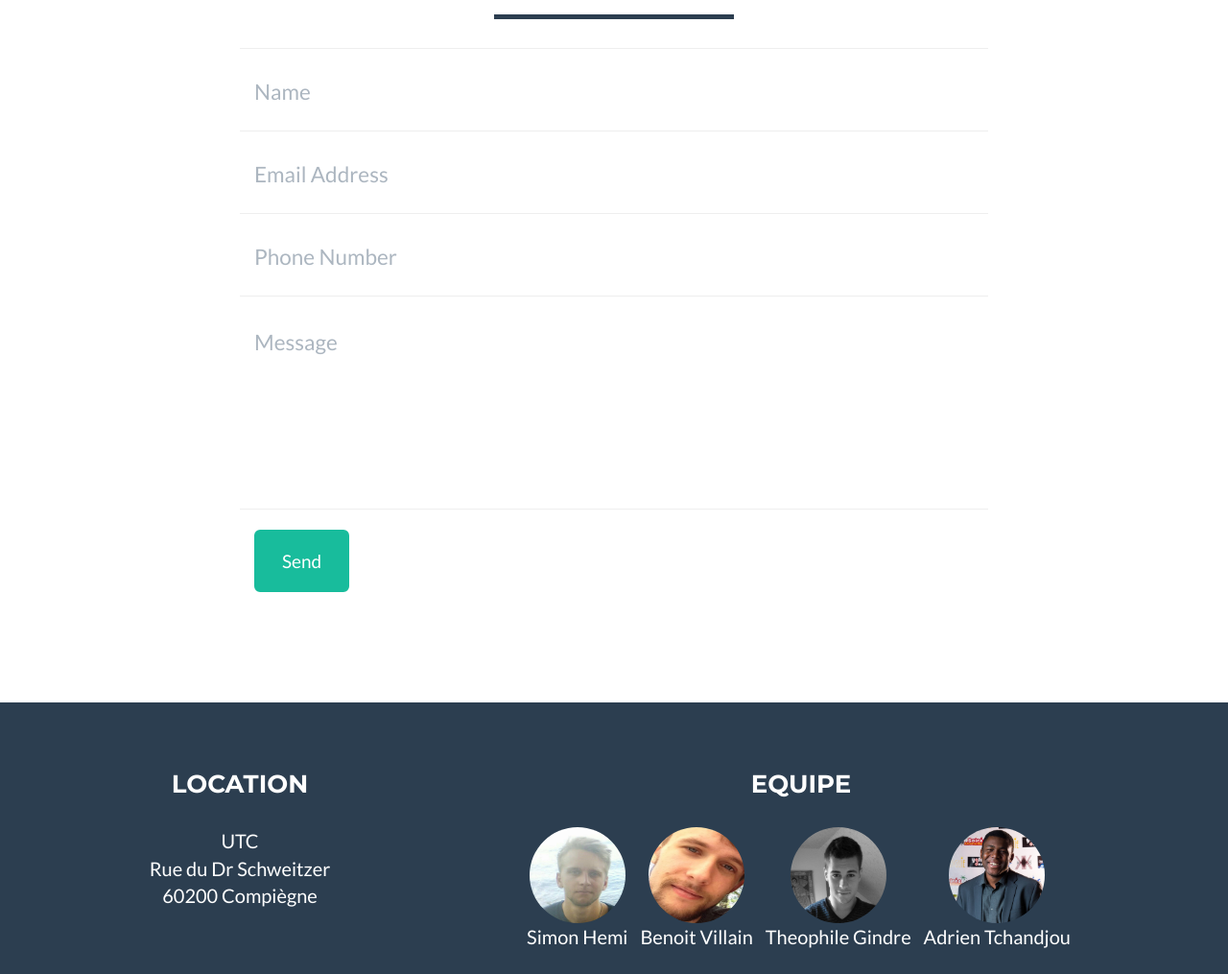
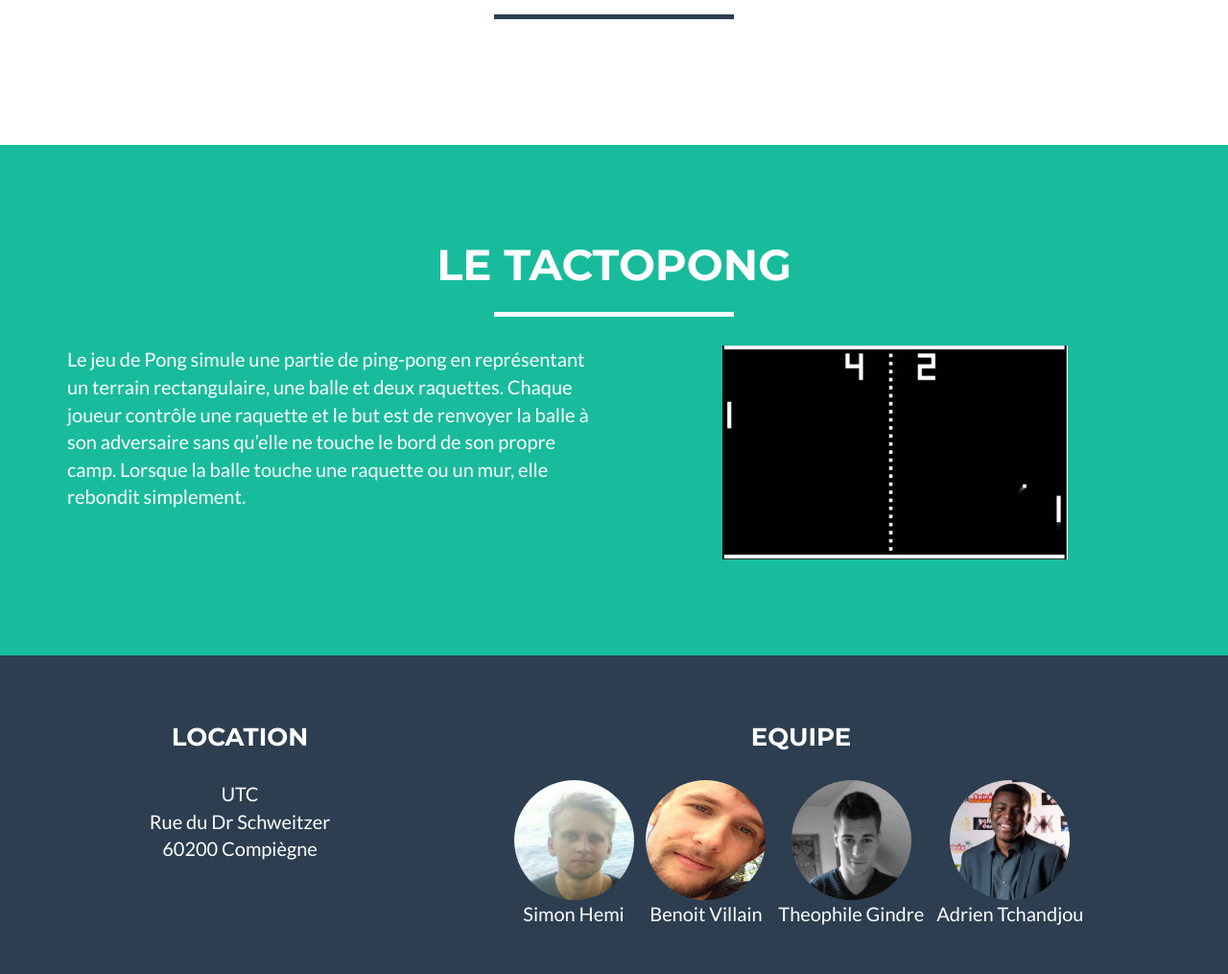
Before and after one commit to Benoit95/TactoPong, a website: page webcontent/index.html in a window 1280 px wide. Shown: the part 1960-2975 px from the top of the page at 96% size. Drawn offline with nearby package versions, Linux system fonts and the light colour scheme.

Commit message:
Add game

```diff
--- a/webcontent/index.html
+++ b/webcontent/index.html
@@ -148,48 +148,30 @@
                 <div class="col-lg-8 col-lg-offset-2">
                     <!-- To configure the contact form email address, go to mail/contact_me.php and update the email address in the PHP file on line 19. -->
                     <!-- The form should work on most web servers, but if the form is not working you may need to configure your web server differently. -->
-                    <form name="sentMessage" id="contactForm" novalidate>
-                        <div class="row control-group">
-                            <div class="form-group col-xs-12 floating-label-form-group controls">
-                                <label>Name</label>
-                                <input type="text" class="form-control" placeholder="Name" id="name" required data-validation-required-message="Please enter your name.">
-                                <p class="help-block text-danger"></p>
-                            </div>
-                        </div>
-                        <div class="row control-group">
-                            <div class="form-group col-xs-12 floating-label-form-group controls">
-                                <label>Email Address</label>
-                                <input type="email" class="form-control" placeholder="Email Address" id="email" required data-validation-required-message="Please enter your email address.">
-                                <p class="help-block text-danger"></p>
-                            </div>
-                        </div>
-                        <div class="row control-group">
-                            <div class="form-group col-xs-12 floating-label-form-group controls">
-                                <label>Phone Number</label>
-                                <input type="tel" class="form-control" placeholder="Phone Number" id="phone" required data-validation-required-message="Please enter your phone number.">
-                                <p class="help-block text-danger"></p>
-                            </div>
-                        </div>
-                        <div class="row control-group">
-                            <div class="form-group col-xs-12 floating-label-form-group controls">
-                                <label>Message</label>
-                                <textarea rows="5" class="form-control" placeholder="Message" id="message" required data-validation-required-message="Please enter a message."></textarea>
-                                <p class="help-block text-danger"></p>
-                            </div>
-                        </div>
-                        <br>
-                        <div id="success"></div>
-                        <div class="row">
-                            <div class="form-group col-xs-12">
-                                <button type="submit" class="btn btn-success btn-lg">Send</button>
-                            </div>
-                        </div>
-                    </form>
+
                 </div>
             </div>
         </div>
     </section>
 
+    <section class="success" id="about">
+        <div class="container">
+            <div class="row">
+                <div class="col-lg-12 text-center">
+                    <h2>Le TactoPong</h2>
+                    <hr class="star-light">
+                </div>
+            </div>
+            <div class="row">
+                <div class="col-lg-6 ">
+                    <p>Le jeu de Pong simule une partie de ping-pong en représentant un terrain rectangulaire, une balle et deux raquettes. Chaque joueur contrôle une raquette et le but est de renvoyer la balle à son adversaire sans qu’elle ne touche le bord de son propre camp. Lorsque la balle touche une raquette ou un mur, elle rebondit simplement.</p>
+                </div>
+                <div class="col-lg-4 col-lg-offset-1">
+                  <img src="img/Pong.jpg" class="img-responsive" alt="">
+                </div>
+            </div>
+        </div>
+    </section>
     <!-- Footer -->
     <footer class="text-center">
         <div class="footer-above">
@@ -203,19 +185,19 @@
                         <h3>Equipe</h3>
                         <ul class="list-inline">
                             <li>
-                              <img class = "img-circle" height="100" width="100" src="img/simon.jpg" alt="1"/>
+                              <img class = "img-circle" height="125" width="125" src="img/simon.jpg" alt="1"/>
                               <p>Simon Hemi</p>
                             </li>
                             <li>
-                              <img class = "img-circle" height="100" width="100" src="img/benoit.jpg" alt="1"/>
+                              <img class = "img-circle" height="125" width="125" src="img/benoit.jpg" alt="1"/>
                               <p>Benoit Villain</p>
                             </li>
                             <li>
-                              <img class = "img-circle" height="100" width="100" src="img/theo.jpg" alt="1"/>
+                              <img class = "img-circle" height="125" width="125" src="img/theo.jpg" alt="1"/>
                               <p>Theophile Gindre</p>
                             </li>
                             <li>
-                              <img class = "img-circle" height="100" width="100" src="img/adrien.jpg" alt="1"/>
+                              <img class = "img-circle" height="125" width="125" src="img/adrien.jpg" alt="1"/>
                               <p>Adrien Tchandjou</p>
                             </li>
                         </ul>
```
